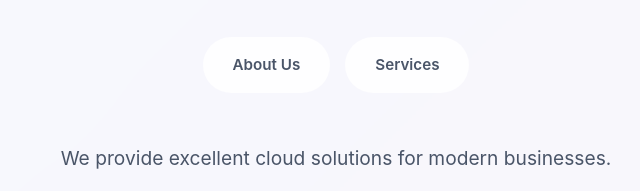
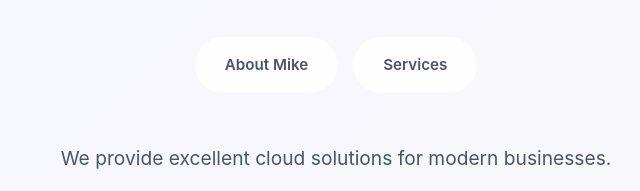
Before and after one commit to Brettidykes/luit-cicd-website, a plain HTML site: page index.html in a window 1280 px wide. Shown: the part 217-408 px from the top of the page, 304-944 px from the left. Drawn offline with Linux system fonts and the light colour scheme.

Commit message:
update html

```diff
--- a/index.html
+++ b/index.html
@@ -11,7 +11,7 @@
         <h1>Welcome to Our Long Hair, Big Beards LLC!</h1>
         <p class="subtitle">Last updated: March 2025</p>
         <nav>
-            <a href="about.html" class="nav-link">About Us</a>
+            <a href="about.html" class="nav-link">About Mike</a>
             <a href="#" class="nav-link">Services</a>
         </nav>
         <div class="content">
```
